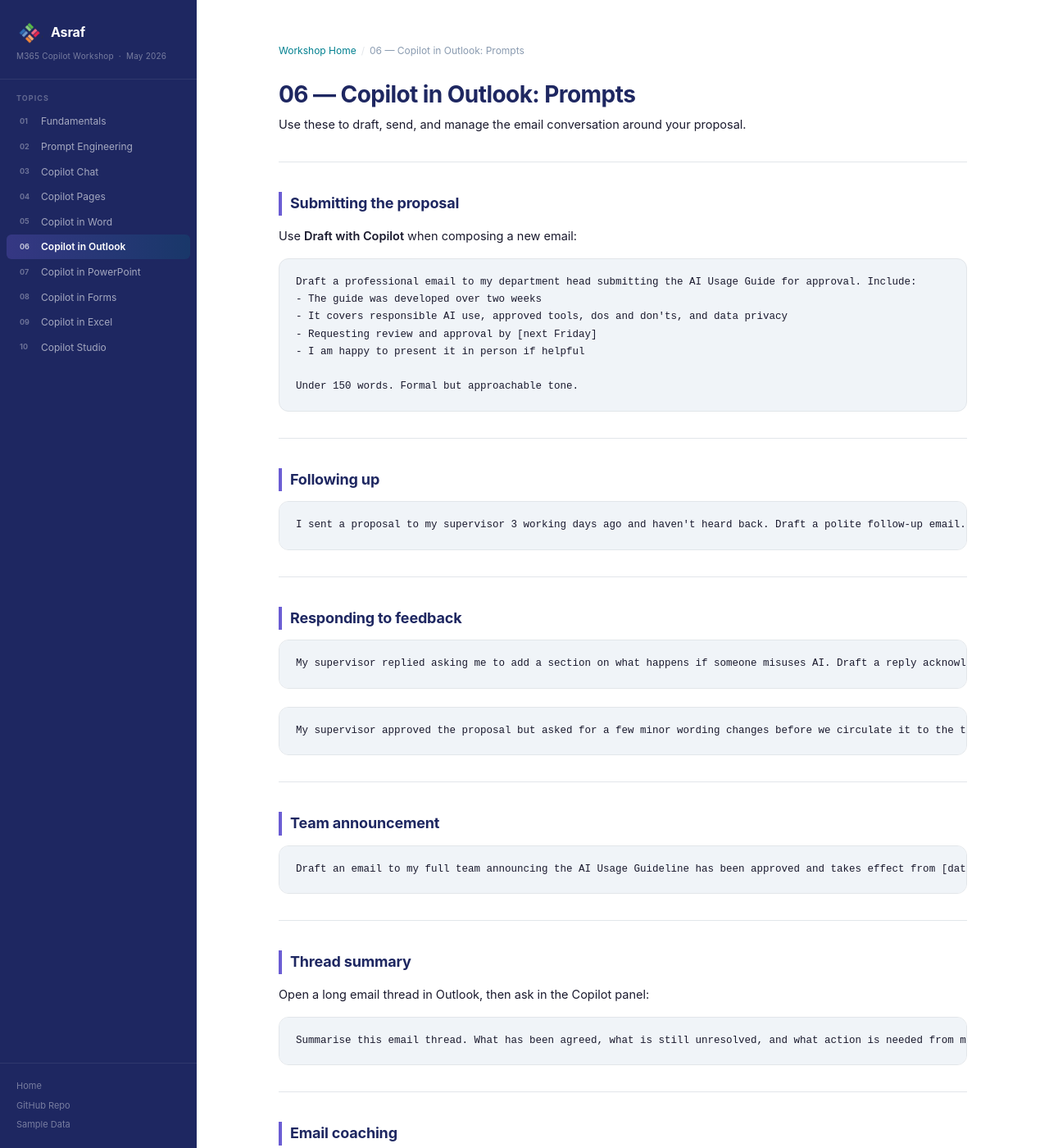
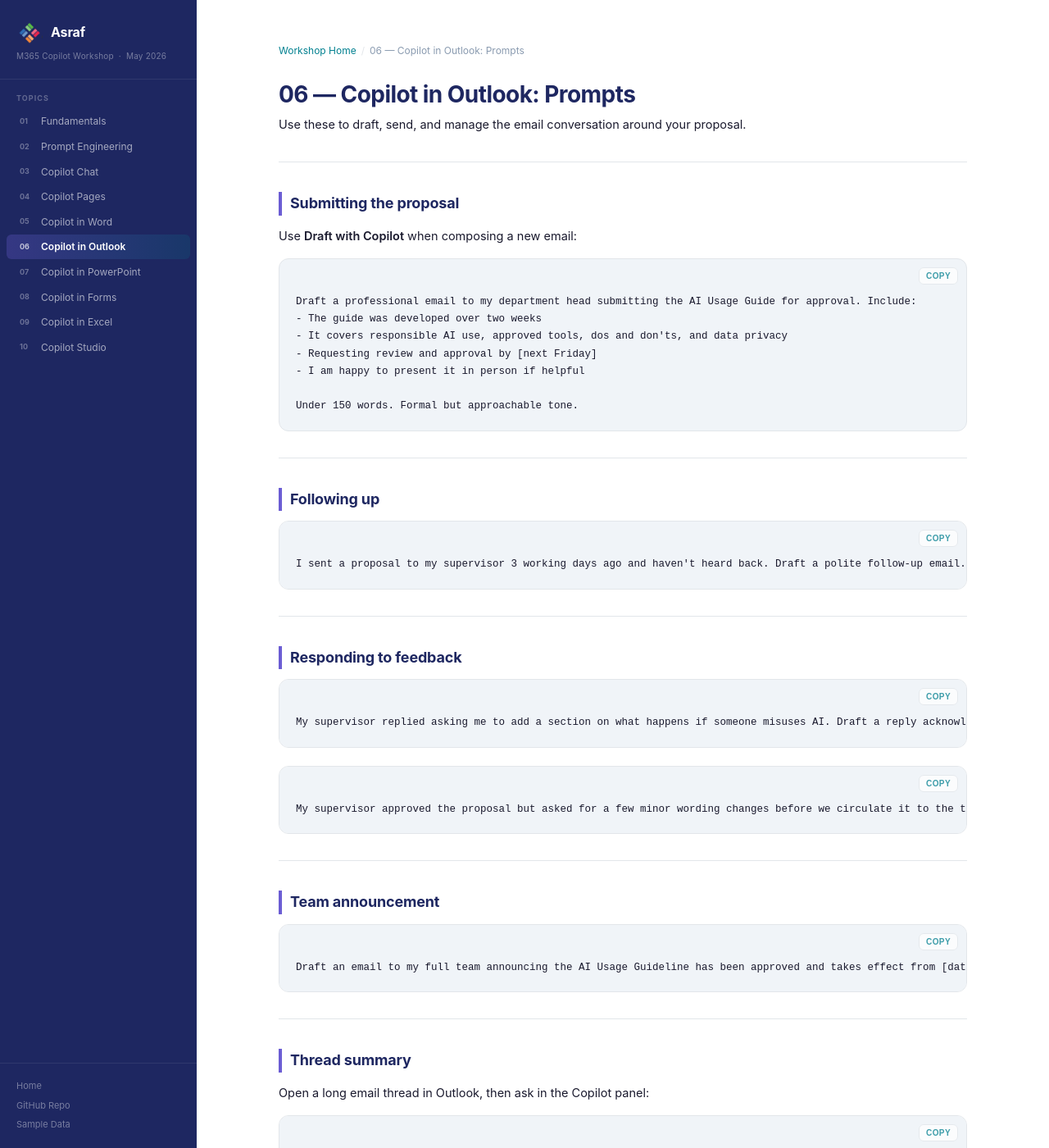
Before and after one commit to Asraf-JS/M365-Copilot-Workshop, a Jekyll site: the page built from 06-copilot-outlook/prompts.md, in a window 1280 px wide and 1400 px high. Shown: the whole window at 82% size. Built offline with Jekyll 4.4.1, drawn with Linux system fonts in a browser that asks for light colours; our own code applies the rules of GitHub Pages for plain Markdown files.

Commit message:
Update default.html

```diff
--- a/_layouts/default.html
+++ b/_layouts/default.html
@@ -417,7 +417,7 @@ body{
   background:var(--code-bg);
   border:1px solid var(--border);
   border-radius:12px;
-  padding:18px 20px;
+  padding:42px 20px 18px;
   font-family:'Cascadia Code','Fira Code','Courier New',monospace;
   font-size:12.5px;
   line-height:1.7;
@@ -432,6 +432,54 @@ body{
   border:none;
   padding:0;
   color:var(--text-dark);
+}
+
+/* COPY BUTTON FOR CODE BLOCKS */
+.copy-code-btn{
+  position:absolute;
+  top:10px;
+  right:10px;
+  border:1px solid var(--border);
+  background:var(--bg);
+  color:var(--teal);
+  font-size:10px;
+  font-weight:700;
+  letter-spacing:.04em;
+  text-transform:uppercase;
+  padding:4px 8px;
+  border-radius:6px;
+  cursor:pointer;
+  opacity:.75;
+  transition:opacity .15s, background .15s, color .15s, border-color .15s;
+}
+
+.copy-code-btn:hover{
+  opacity:1;
+  background:var(--teal-light);
+}
+
+.copy-code-btn.copied{
+  color:#fff;
+  background:var(--teal);
+  border-color:var(--teal);
+}
+
+@media (prefers-color-scheme: dark){
+  .copy-code-btn{
+    background:#111827;
+    color:var(--teal);
+    border-color:var(--border);
+  }
+
+  .copy-code-btn:hover{
+    background:#12343A;
+  }
+
+  .copy-code-btn.copied{
+    color:#0B1020;
+    background:var(--teal);
+    border-color:var(--teal);
+  }
 }
 
 /* HOME */
@@ -604,5 +652,48 @@ body{
   </div>
 </div>
 
+<script>
+document.addEventListener("DOMContentLoaded", function () {
+  const codeBlocks = document.querySelectorAll(".main-inner pre");
+
+  codeBlocks.forEach(function (pre) {
+    const code = pre.querySelector("code");
+
+    if (!code) return;
+
+    if (pre.querySelector(".copy-code-btn")) return;
+
+    const button = document.createElement("button");
+    button.className = "copy-code-btn";
+    button.type = "button";
+    button.textContent = "Copy";
+
+    button.addEventListener("click", async function () {
+      const text = code.innerText;
+
+      try {
+        await navigator.clipboard.writeText(text);
+
+        button.textContent = "Copied";
+        button.classList.add("copied");
+
+        setTimeout(function () {
+          button.textContent = "Copy";
+          button.classList.remove("copied");
+        }, 1500);
+      } catch (err) {
+        button.textContent = "Failed";
+
+        setTimeout(function () {
+          button.textContent = "Copy";
+        }, 1500);
+      }
+    });
+
+    pre.appendChild(button);
+  });
+});
+</script>
+
 </body>
 </html>
```
